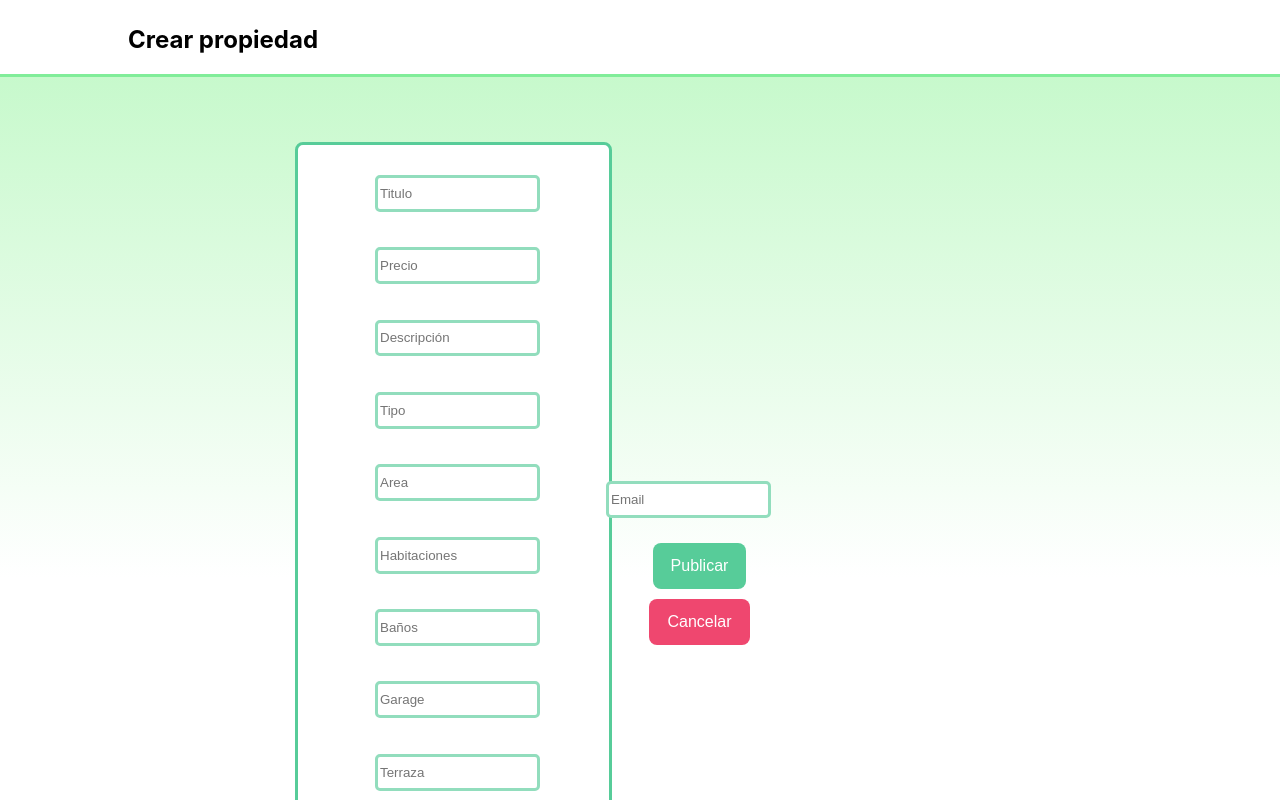
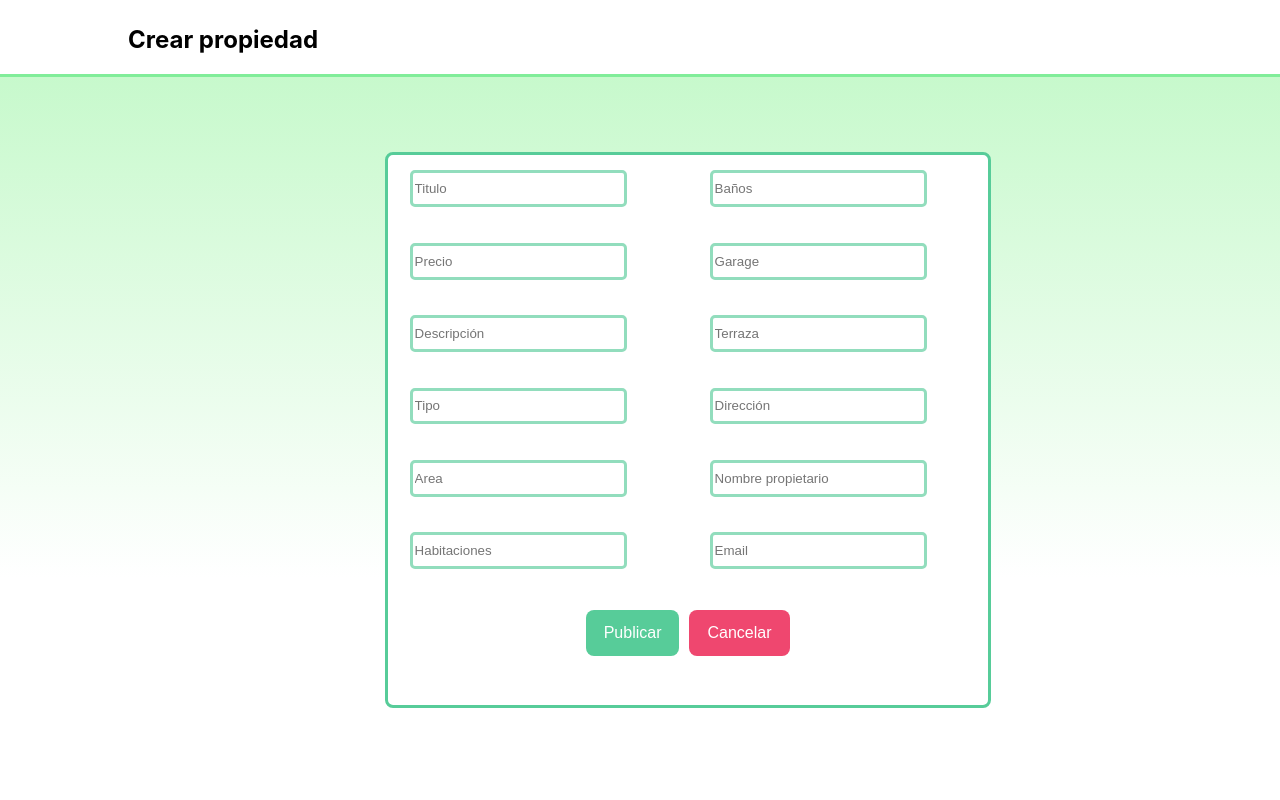
Before and after one commit to ErnestoFlo/frontend_bienes, a React (Create React App) app: page /properties/create in a window 1280 px wide. Shown: the top 800 px of the page. Built offline with nearby package versions, Linux system fonts and the light colour scheme.

Commit message:
diseño de properties create

```diff
--- /dev/null
+++ b/src/components/ButtonOrientation/ButtonOrientation.css
@@ -0,0 +1,22 @@
+.buttonOr{
+    height: 45px;
+    width: 100%;
+    background-color: transparent;
+    /*border: 1px solid #000;*/
+    /*position: absolute;*/
+
+    display:flex;
+    flex-direction: row;
+    flex-wrap: wrap;
+    margin-left: -50%;
+    align-items: center;
+    justify-content: center;
+    /*
+
+
+
+
+
+    align-content: flex-start;*/
+
+}
--- /dev/null
+++ b/src/components/ButtonOrientation/index.tsx
@@ -0,0 +1,17 @@
+import { PropsWithChildren } from "react"
+import './ButtonOrientation.css'
+
+interface CardProps {
+    title? : string;
+}
+
+const ButtonOrientation = ({children, title = "", ..._props}: PropsWithChildren <CardProps>) =>{
+    return(
+        <div className="buttonOr">
+            {title && (<div className="buttonOr">{title}</div>)}
+            {children}
+        </div>
+    )
+}
+
+export default ButtonOrientation;
--- a/src/components/ColumnCard/ColumnsCard.css
+++ b/src/components/ColumnCard/ColumnsCard.css
@@ -1,15 +1,16 @@
 .ColumnCard{
-    height: 40%;
-    width: 16%;
-    background-color: transparent;
-    border: 1px solid #000;
-    position: absolute;
+    height: 450px;
+    width: 50%;
+    /*background-color: transparent;
+    border: 1px solid #000;*/
+    /*position: absolute;*/
 
+    /*
     display:flex;
     align-items: center;
     justify-content: center;
     flex-direction: column;
     flex-wrap: wrap;
-    align-content: flex-start;
+    align-content: flex-start;*/
 
 }
--- a/src/components/CreateCard/CreateCard.css
+++ b/src/components/CreateCard/CreateCard.css
@@ -1,21 +1,20 @@
 .CreateCard{
-    height: 165%;
-    width: 20%;
+    height: 550px;
+    width: 600px;
     border-radius: 8px;
     background-color: white;
     border: 3px solid #57CC99;
-    position: absolute;
-    top: 18%;
-    left: 25%;
+    position:absolute;
+    top: 20%;
+    left: 32%;
     margin: -25px 0 0 -25px;
 
-    padding-left: 55px;
+    /*padding-left: 55px;*/
 
     display:flex;
     align-items: center;
-    justify-content: center;
-    flex-direction: column;
-    column-count: 2;
+    /*justify-content: center;*/
+    flex-direction:column;
     flex-wrap: wrap;
     align-content: flex-start;
 
--- a/src/views/PropertieNew/PropertieNewUx.tsx
+++ b/src/views/PropertieNew/PropertieNewUx.tsx
@@ -8,6 +8,7 @@ import Button from "@components/NavBarButton";
 import CancelButton from "@components/CancelButton";
 import CreateCard from "@components/CreateCard";
 import ColumnCard from "@components/ColumnCard";
+import ButtonOrientation from "@components/ButtonOrientation";
 
 export interface IPropertieUx {
     form: INewPropertie;
@@ -30,6 +31,7 @@ const PropertieUx = ({
 
             <section>
                 <CreateCard>
+                    <ColumnCard>
                     <Field
                         name="titulo"
                         labelText="Titulo"
@@ -91,6 +93,9 @@ const PropertieUx = ({
                             onChangeHandler(e.target.name, e.target.value);
                         }}
                     />
+                    </ColumnCard>
+
+                    <ColumnCard>
                     <Field
                         name="banios"
                         labelText="Baños"
@@ -151,9 +156,9 @@ const PropertieUx = ({
                             onChangeHandler(e.target.name, e.target.value);
                         }}
                     />
+                    </ColumnCard>
 
-
-
+                    <ButtonOrientation>
                     <Button
                         onClick={(e) => {
                             e.preventDefault();
@@ -169,6 +174,9 @@ const PropertieUx = ({
                             onCancelHandler();
                         }}
                     >Cancelar</CancelButton>
+                    </ButtonOrientation>
+
+
                 </CreateCard>
 
 
```
Also changed, not shown: src/components/ColumnCard copy/index.tsx (added, +17 -0 lines).
